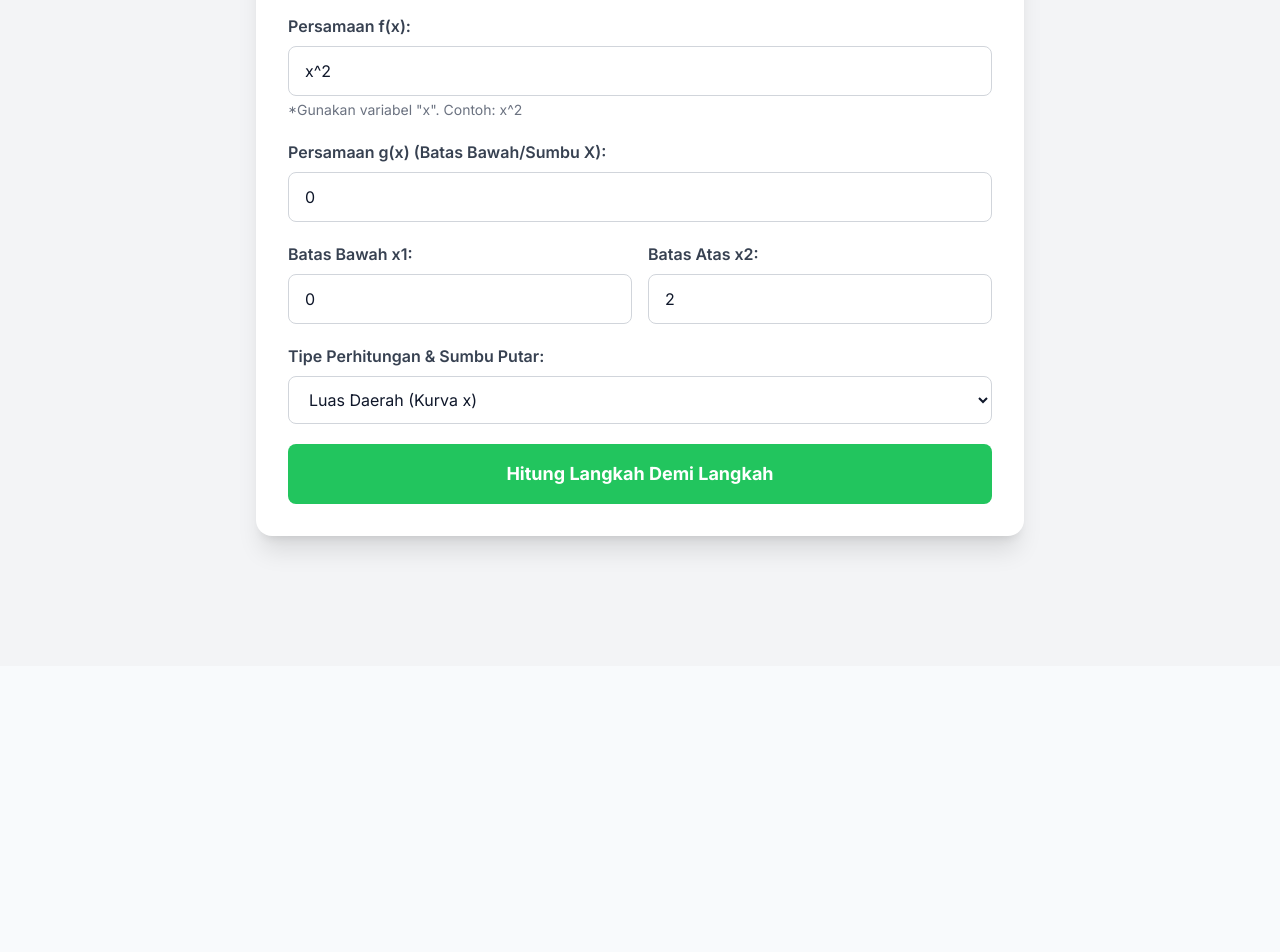
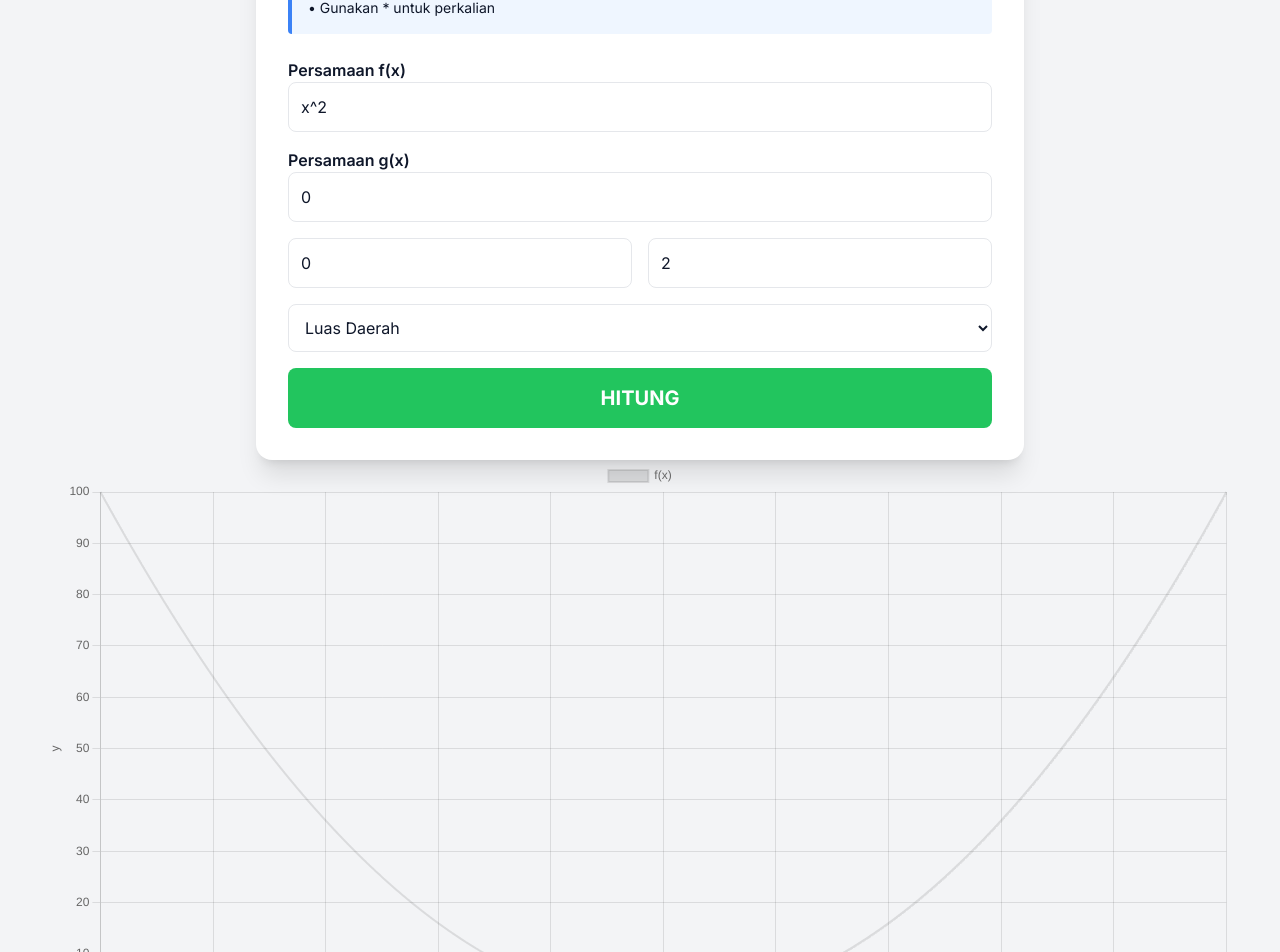
Before and after one commit to Rap404/SkyLearn, a React (Vite) app: page /kelas/Integral in a window 1280 px wide. Shown: the part 1852-2804 px from the top of the page. Before the commit the page ends 2518 px from the top, so only its background shows below. Built offline with nearby package versions, Linux system fonts and the light colour scheme.

Commit message:
add: kalkulator turunan, grafik turunan, grafik integral;

```diff
--- a/src/Pages/AdminPage.jsx
+++ b/src/Pages/AdminPage.jsx
@@ -1,11 +1,6 @@
 import React, { useState } from "react";
 import SideBar from "./SideBar";
 import NavBar from "./NavBar";
-import TurunanCalculator from "../components/TurunanCalculator";
-import AljabarCalculator from "../components/AljabarCalculator";
-import TrigonoCalculator from "../components/TrigonoCalculator";
-import LimitCalculator from "../components/LimitCalculator";
-import IntegralLuasDaerahCalculator from "../components/IntegralCalculator";
 import Limit from "./kelas/Limit";
 import Turunan from "./kelas/Turunan";
 import Integral from "./kelas/Integral";
--- a/src/components/FunctionPlot.jsx
+++ b/src/components/FunctionPlot.jsx
@@ -1,51 +1,66 @@
 import {
   Chart as ChartJS,
   LineElement,
-  CategoryScale,
   LinearScale,
   PointElement,
   Tooltip,
   Legend,
 } from "chart.js";
 import { Line } from "react-chartjs-2";
+import { evaluate } from "mathjs";
 
-ChartJS.register(
-  LineElement,
-  CategoryScale,
-  LinearScale,
-  PointElement,
-  Tooltip,
-  Legend
-);
+ChartJS.register(LineElement, LinearScale, PointElement, Tooltip, Legend);
+
+const normalizeExpression = (f) =>
+  f
+    .replace(/\s+/g, "")
+    .replace(/(\d)x/g, "$1*x") // 5x → 5*x
+    .replace(/x(\d)/g, "x*$1") // x2 → x*2
+    .replace(/(\d)\(/g, "$1*(") // 2(x+1)
+    .replace(/\)(\d)/g, ")*$1") // (x+1)2
+    .replace(/x\(/g, "x*(") // x(x+1)
+    .replace(/\)\(/g, ")*("); // (x+1)(x-1)
 
 const FunctionPlot = ({ fungsi, range = [-10, 10], label = "f(x)" }) => {
-  const xValues = [];
-  const yValues = [];
+  const points = [];
+  const normalized = normalizeExpression(fungsi);
 
-  for (let x = range[0]; x <= range[1]; x += 0.1) {
+  for (let x = range[0]; x <= range[1]; x += 0.01) {
+    let y;
     try {
-      const y = eval(fungsi.replace(/x/g, `(${x})`));
-      if (isFinite(y)) {
-        xValues.push(x.toFixed(2));
-        yValues.push(y);
-      }
-    } catch {}
+      y = evaluate(normalized, { x });
+    } catch {
+      y = NaN;
+    }
+    points.push({ x, y: isFinite(y) ? y : null });
   }
 
   const data = {
-    labels: xValues,
     datasets: [
       {
         label,
-        data: yValues,
+        data: points,
         borderWidth: 2,
         pointRadius: 0,
-        tension: 0.3,
+        spanGaps: false, // PENTING: jangan sambung grafik
       },
     ],
   };
 
-  return <Line data={data} />;
+  const options = {
+    responsive: true,
+    scales: {
+      x: {
+        type: "linear",
+        title: { display: true, text: "x" },
+      },
+      y: {
+        title: { display: true, text: "y" },
+      },
+    },
+  };
+
+  return <Line data={data} options={options} />;
 };
 
 export default FunctionPlot;
--- a/src/components/kalkulator/KalkulatorIntegral.jsx
+++ b/src/components/kalkulator/KalkulatorIntegral.jsx
@@ -1,9 +1,10 @@
 import React, { useState } from "react";
-
 import { create, all } from "mathjs";
+import FunctionPlot from "../FunctionPlot";
 
 const math = create(all);
-const KalkulatorIntegral = () => {
+
+export default function KalkulatorIntegral() {
   const [funcF, setFuncF] = useState("x^2");
   const [funcG, setFuncG] = useState("0");
   const [limA, setLimA] = useState("0");
@@ -11,242 +12,173 @@ const KalkulatorIntegral = () => {
   const [type, setType] = useState("area");
   const [result, setResult] = useState(null);
 
-  const getLabels = () => {
-    if (type === "volumeY") {
-      return {
-        labelF: "Persamaan f(y):",
-        labelG: "Persamaan g(y) (Batas Dalam/Sumbu Y):",
-        noteF: '*Gunakan variabel "y". Contoh: sqrt(y)',
-        labelA: "Batas Bawah y1:",
-        labelB: "Batas Atas y2:",
-        varName: "y",
-      };
-    }
-    return {
-      labelF: "Persamaan f(x):",
-      labelG: "Persamaan g(x) (Batas Bawah/Sumbu X):",
-      noteF: '*Gunakan variabel "x". Contoh: x^2',
-      labelA: "Batas Bawah x1:",
-      labelB: "Batas Atas x2:",
-      varName: "x",
-    };
+  const varName = type === "volumeY" ? "y" : "x";
+
+  const normalisasiFungsi = (f) => {
+    return (
+      f
+        .replace(/\s+/g, "")
+        // 3x → 3*x
+        .replace(/(\d)x/g, "$1*x")
+        // )x → )*x
+        .replace(/\)\s*x/g, ")*x")
+        // x( → x*(
+        .replace(/x\s*\(/g, "x*(")
+        // )( → )*(
+        .replace(/\)\s*\(/g, ")*(")
+        // xsin(x) → x*sin(x)
+        .replace(/x(?=[a-zA-Z])/g, "x*")
+    );
   };
 
   const hitung = () => {
     try {
       const a = math.evaluate(limA);
       const b = math.evaluate(limB);
-      const varName = getLabels().varName;
+      const fExpr = math.parse(funcF).compile();
+      const gExpr = math.parse(funcG.trim() === "" ? "0" : funcG).compile();
 
-      const fExpr = math.parse(funcF).compile();
-      const gExpr = math.parse(funcG).compile();
-
-      // Integran Fungsi
-      const integrand = (val) => {
-        let scope = {};
-        scope[varName] = val;
+      const evalFunc = (val) => {
+        const scope = { [varName]: val };
         const yF = fExpr.evaluate(scope);
         const yG = gExpr.evaluate(scope);
-
-        if (type === "area") {
-          return Math.abs(yF - yG);
-        } else {
-          return Math.abs(Math.pow(yF, 2) - Math.pow(yG, 2));
-        }
+        return type === "area"
+          ? Math.abs(yF - yG)
+          : Math.abs(yF ** 2 - yG ** 2);
       };
 
-      // Simpson's Rule 1/3
-      const n = 2000;
+      const n = 1000;
       const h = (b - a) / n;
-      let sum = integrand(a) + integrand(b);
+      let sum = evalFunc(a) + evalFunc(b);
+
       for (let i = 1; i < n; i++) {
-        sum += (i % 2 === 0 ? 2 : 4) * integrand(a + i * h);
+        sum += (i % 2 === 0 ? 2 : 4) * evalFunc(a + i * h);
       }
-      const numericRes = (h / 3) * sum;
 
-      let finalDisplay = "";
-      let steps = "";
-      const decimalVal = (numericRes * Math.PI).toFixed(4);
+      const integral = (h / 3) * sum;
 
       if (type === "area") {
-        finalDisplay = numericRes.toFixed(4) + " Satuan Luas";
-        steps = [
-          {
-            title: "1. Rumus Luas",
-            content: `Menggunakan integral tentu: L = ∫ |f(x) - g(x)| dx dari ${a} ke ${b}.`,
-          },
-          {
-            title: "2. Evaluasi",
-            content:
-              "Menghitung selisih fungsi atas dan bawah pada rentang tersebut.",
-          },
-        ];
+        setResult({
+          main: `${integral.toFixed(4)} satuan luas`,
+          sub: "",
+          steps: [
+            "Rumus Luas",
+            `L = ∫ |f(${varName}) - g(${varName})| d${varName}`,
+
+            "Substitusi Fungsi",
+            `∫ dari ${limA} ke ${limB} |(${funcF}) - (${funcG})| d${varName}`,
+
+            "Penyelesaian",
+            "Lakukan integrasi pada fungsi tersebut dan masukkan batasnya",
+
+            "Kesimpulan",
+            `Luas daerah = ${integral.toFixed(4)} satuan luas`,
+          ],
+        });
       } else {
-        const sumbu = type === "volumeX" ? "X" : "Y";
-        finalDisplay = numericRes.toFixed(4) + " π Satuan Volume";
-        steps = [
-          {
-            title: `1. Rumus Volume (Sumbu ${sumbu})`,
-            content: `Menggunakan metode cakram/cincin terhadap sumbu ${sumbu}: V = π ∫ |f(${varName})² - g(${varName})²| d${varName}`,
-          },
-          {
-            title: "2. Persiapan Fungsi",
-            content: `Kuadratkan fungsi luar: (${funcF})²\nKuadratkan fungsi dalam: (${funcG})²`,
-          },
-          {
-            title: "3. Integrasi",
-            content: `Melakukan integrasi numerik pada selisih kuadrat tersebut dari ${a} sampai ${b}.`,
-          },
-          {
-            title: "4. Hasil",
-            content: `Nilai integral adalah ${numericRes.toFixed(
-              4
-            )}. Setelah dikalikan dengan π, volume total adalah ${decimalVal}.`,
-          },
-        ];
+        setResult({
+          main: `${integral.toFixed(4)} π satuan volume`,
+          sub: `≈ ${(integral * Math.PI).toFixed(4)}`,
+          steps: [
+            `V = π ∫ [f(${varName})² - g(${varName})²] d${varName}`,
+            `∫ dari ${limA} ke ${limB} [(${funcF})² - (${funcG})²] d${varName}`,
+            `Hasil = ${integral.toFixed(4)}π`,
+          ],
+        });
       }
-
-      setResult({
-        finalDisplay,
-        decimalVal:
-          type !== "area"
-            ? `Atau setara dengan ≈ ${decimalVal} satuan kubik`
-            : "",
-        steps,
-      });
-    } catch (err) {
-      alert("Terjadi kesalahan! Pastikan format fungsi benar.");
-      console.error(err);
+    } catch (e) {
+      alert("Format fungsi salah. Gunakan x^2, sqrt(x), dll.");
     }
   };
 
-  const labels = getLabels();
-
   return (
-    <div className="min-h-screen bg-gray-100 py-8 px-4">
+    <div className="min-h-screen bg-gray-100 p-6">
       <div className="max-w-3xl mx-auto bg-white rounded-2xl shadow-xl p-8">
-        <h2 className="text-3xl font-bold text-center text-gray-800 mb-8">
-          Kalkulator Integral Luas Daerah & Volume Benda Putar
+        <h2 className="text-3xl font-bold text-center text-gray-800 mb-6">
+          Kalkulator Integral & Volume
         </h2>
 
-        <div className="space-y-5">
-          {/* Function F */}
+        <div className="bg-blue-50 border-l-4 border-blue-500 p-4 rounded mb-6 text-sm">
+          <p>• Gunakan x^2, sqrt(x), sin(x)</p>
+          <p>• Gunakan * untuk perkalian</p>
+        </div>
+
+        <div className="space-y-4">
           <div>
-            <label className="block font-semibold text-gray-700 mb-2">
-              {labels.labelF}
-            </label>
+            <label className="font-semibold">Persamaan f({varName})</label>
             <input
-              type="text"
+              className="w-full p-3 border rounded-lg"
               value={funcF}
               onChange={(e) => setFuncF(e.target.value)}
-              placeholder="Contoh: x^2"
-              className="w-full px-4 py-3 border border-gray-300 rounded-lg focus:ring-2 focus:ring-green-500 focus:border-transparent"
-            />
-            <p className="text-sm text-gray-500 mt-1">{labels.noteF}</p>
-          </div>
-
-          {/* Function G */}
-          <div>
-            <label className="block font-semibold text-gray-700 mb-2">
-              {labels.labelG}
-            </label>
-            <input
-              type="text"
-              value={funcG}
-              onChange={(e) => setFuncG(e.target.value)}
-              placeholder="Kosongkan jika batasnya adalah sumbu"
-              className="w-full px-4 py-3 border border-gray-300 rounded-lg focus:ring-2 focus:ring-green-500 focus:border-transparent"
             />
           </div>
 
-          {/* Limits */}
-          <div className="grid grid-cols-2 gap-4">
-            <div>
-              <label className="block font-semibold text-gray-700 mb-2">
-                {labels.labelA}
-              </label>
-              <input
-                type="text"
-                value={limA}
-                onChange={(e) => setLimA(e.target.value)}
-                className="w-full px-4 py-3 border border-gray-300 rounded-lg focus:ring-2 focus:ring-green-500 focus:border-transparent"
-              />
-            </div>
-            <div>
-              <label className="block font-semibold text-gray-700 mb-2">
-                {labels.labelB}
-              </label>
-              <input
-                type="text"
-                value={limB}
-                onChange={(e) => setLimB(e.target.value)}
-                className="w-full px-4 py-3 border border-gray-300 rounded-lg focus:ring-2 focus:ring-green-500 focus:border-transparent"
-              />
-            </div>
+          <div>
+            <label className="font-semibold">Persamaan g({varName})</label>
+            <input
+              className="w-full p-3 border rounded-lg"
+              value={funcG}
+              onChange={(e) => setFuncG(e.target.value)}
+            />
           </div>
 
-          {/* Type */}
-          <div>
-            <label className="block font-semibold text-gray-700 mb-2">
-              Tipe Perhitungan & Sumbu Putar:
-            </label>
-            <select
-              value={type}
-              onChange={(e) => setType(e.target.value)}
-              className="w-full px-4 py-3 border border-gray-300 rounded-lg focus:ring-2 focus:ring-green-500 focus:border-transparent"
-            >
-              <option value="area">Luas Daerah (Kurva x)</option>
-              <option value="volumeX">Volume Benda Putar (Sumbu X)</option>
-              <option value="volumeY">Volume Benda Putar (Sumbu Y)</option>
-            </select>
+          <div className="grid grid-cols-2 gap-4">
+            <input
+              className="p-3 border rounded-lg"
+              placeholder="Batas bawah"
+              value={limA}
+              onChange={(e) => setLimA(e.target.value)}
+            />
+            <input
+              className="p-3 border rounded-lg"
+              placeholder="Batas atas"
+              value={limB}
+              onChange={(e) => setLimB(e.target.value)}
+            />
           </div>
 
-          {/* Button */}
+          <select
+            className="w-full p-3 border rounded-lg"
+            value={type}
+            onChange={(e) => setType(e.target.value)}
+          >
+            <option value="area">Luas Daerah</option>
+            <option value="volumeX">Volume Putar Sumbu X</option>
+            <option value="volumeY">Volume Putar Sumbu Y</option>
+          </select>
+
           <button
             onClick={hitung}
-            className="w-full py-4 bg-green-500 hover:bg-green-600 text-white font-bold text-lg rounded-lg transition-colors"
+            className="w-full py-4 bg-green-500 text-white text-xl font-bold rounded-lg hover:bg-green-600"
           >
-            Hitung Langkah Demi Langkah
+            HITUNG
           </button>
         </div>
 
-        {/* Results */}
         {result && (
-          <div className="mt-8 space-y-6">
-            <div className="bg-green-50 p-6 rounded-xl border-l-6 border-green-500">
-              <strong className="text-gray-700">HASIL AKHIR:</strong>
-              <div className="text-3xl text-green-600 font-bold mt-2">
-                {result.finalDisplay}
+          <div className="mt-8 space-y-4">
+            <div className="bg-green-50 border-l-4 border-green-500 p-4 rounded">
+              <div className="text-2xl font-bold text-green-600">
+                {result.main}
               </div>
-              {result.decimalVal && (
-                <div className="text-sm text-gray-600 mt-2">
-                  {result.decimalVal}
-                </div>
+              {result.sub && (
+                <div className="text-gray-600 text-sm">{result.sub}</div>
               )}
             </div>
 
-            <div className="bg-gray-50 p-6 rounded-xl border border-gray-200">
-              <strong className="text-gray-800 text-lg">
-                LANGKAH PENYELESAIAN:
-              </strong>
-              <div className="mt-4 space-y-4">
-                {result.steps.map((step, index) => (
-                  <div key={index}>
-                    <div className="font-bold text-blue-700 pb-2 border-b border-gray-200">
-                      {step.title}
-                    </div>
-                    <div className="mt-2 text-gray-700 whitespace-pre-line">
-                      {step.content}
-                    </div>
-                  </div>
+            <div className="bg-gray-50 border rounded p-4">
+              <strong>Langkah Penyelesaian:</strong>
+              <ul className="list-decimal ml-5 mt-2 space-y-1">
+                {result.steps.map((s, i) => (
+                  <li key={i}>{s}</li>
                 ))}
-              </div>
+              </ul>
             </div>
           </div>
         )}
       </div>
+
+      {funcF && <FunctionPlot fungsi={normalisasiFungsi(funcF)} label="f(x)" />}
     </div>
   );
-};
-
-export default KalkulatorIntegral;
+}
--- a/src/components/kalkulator/KalkulatorTurunan.jsx
+++ b/src/components/kalkulator/KalkulatorTurunan.jsx
@@ -1,7 +1,98 @@
-import React from "react";
+import React, { useState } from "react";
+import { derivative, simplify } from "mathjs";
+import FunctionPlot from "../FunctionPlot";
 
 const KalkulatorTurunan = () => {
-  return <div>KalkulatorTurunan</div>;
+  const [fungsi, setFungsi] = useState("");
+  const [hasil, setHasil] = useState(null);
+  const [steps, setSteps] = useState([]);
+
+  const normalisasiFungsi = (f) => {
+    return f
+      .replace(/\s+/g, "")
+      .replace(/(\d)x/g, "$1*x")
+      .replace(/\)\s*x/g, ")*x")
+      .replace(/x\s*\(/g, "x*(")
+      .replace(/\)\s*\(/g, ")*(")
+      .replace(/x(?=[a-zA-Z])/g, "x*");
+  };
+
+  const hitungTurunan = () => {
+    const langkah = [];
+
+    if (!fungsi) {
+      setHasil("Fungsi tidak boleh kosong");
+      return;
+    }
+
+    langkah.push(`1️⃣ Diketahui fungsi f(x) = ${fungsi}`);
+
+    const expr = normalisasiFungsi(fungsi);
+    langkah.push(`2️⃣ Normalisasi fungsi: ${expr}`);
+
+    try {
+      langkah.push("3️⃣ Terapkan aturan turunan");
+
+      const turunan = derivative(expr, "x");
+      const disederhanakan = simplify(turunan);
+
+      langkah.push(`4️⃣ Turunan simbolik: ${turunan.toString()}`);
+      langkah.push(`5️⃣ Disederhanakan: ${disederhanakan.toString()}`);
+
+      setHasil(disederhanakan.toString());
+      setSteps(langkah);
+    } catch (err) {
+      setHasil("Tidak dapat menurunkan fungsi");
+      setSteps(langkah);
+    }
+  };
+
+  return (
+    <div className="min-h-screen bg-gray-100 p-5">
+      <div className="mx-auto max-w-3xl rounded-xl bg-white p-6 shadow-lg">
+        <h1 className="mb-4 text-2xl font-bold text-blue-600">
+          Kalkulator Turunan (Step by Step)
+        </h1>
+
+        <div className="mb-4">
+          <label className="block text-sm font-medium">Fungsi f(x)</label>
+          <input
+            value={fungsi}
+            onChange={(e) => setFungsi(e.target.value)}
+            placeholder="contoh: x^2 + 3x"
+            className="mt-1 w-full rounded-md border p-2"
+          />
+        </div>
+
+        <button
+          onClick={hitungTurunan}
+          className="mb-6 w-full rounded-md bg-blue-600 py-2 font-semibold text-white hover:bg-blue-700"
+        >
+          Hitung Turunan
+        </button>
+
+        {hasil && (
+          <div className="mb-4 rounded-md bg-green-100 p-3">
+            <b>Hasil Turunan:</b> {hasil}
+          </div>
+        )}
+
+        {steps.length > 0 && (
+          <div className="rounded-md bg-gray-50 p-4">
+            <h2 className="mb-2 font-semibold">Langkah Penyelesaian:</h2>
+            <ul className="list-decimal pl-5 space-y-1 text-sm">
+              {steps.map((s, i) => (
+                <li key={i}>{s}</li>
+              ))}
+            </ul>
+          </div>
+        )}
+        <FunctionPlot fungsi={fungsi} range={[-3, 3]} label="f(x)" />
+
+        {hasil && <FunctionPlot fungsi={hasil} range={[-3, 3]} label="f'(x)" />}
+      </div>
+    </div>
+  );
 };
 
 export default KalkulatorTurunan;
```
